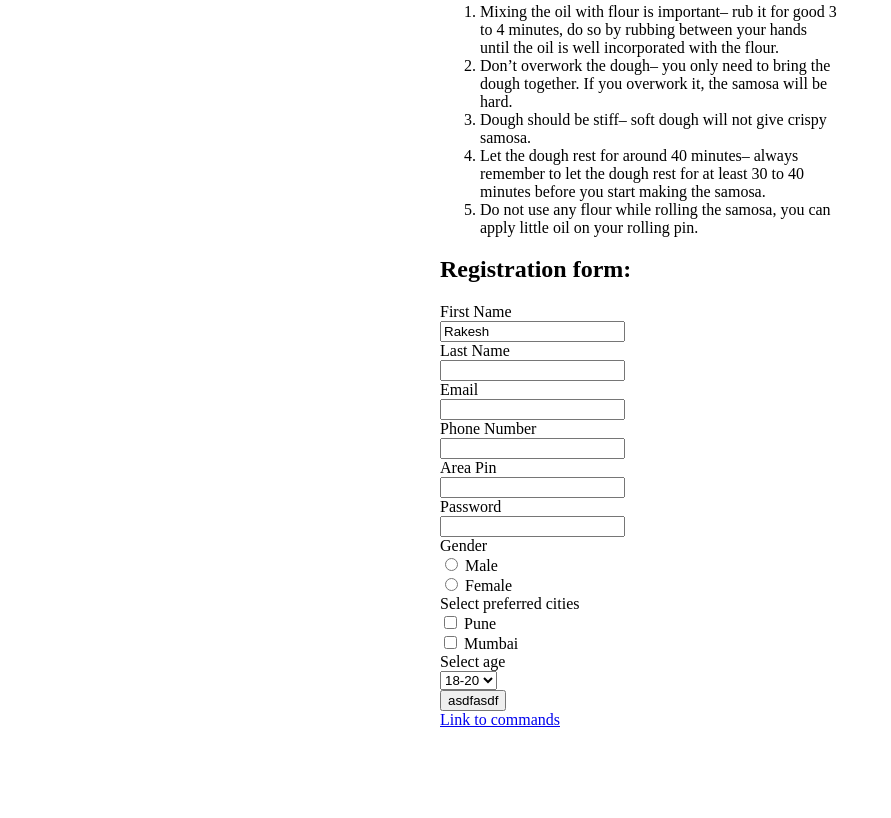
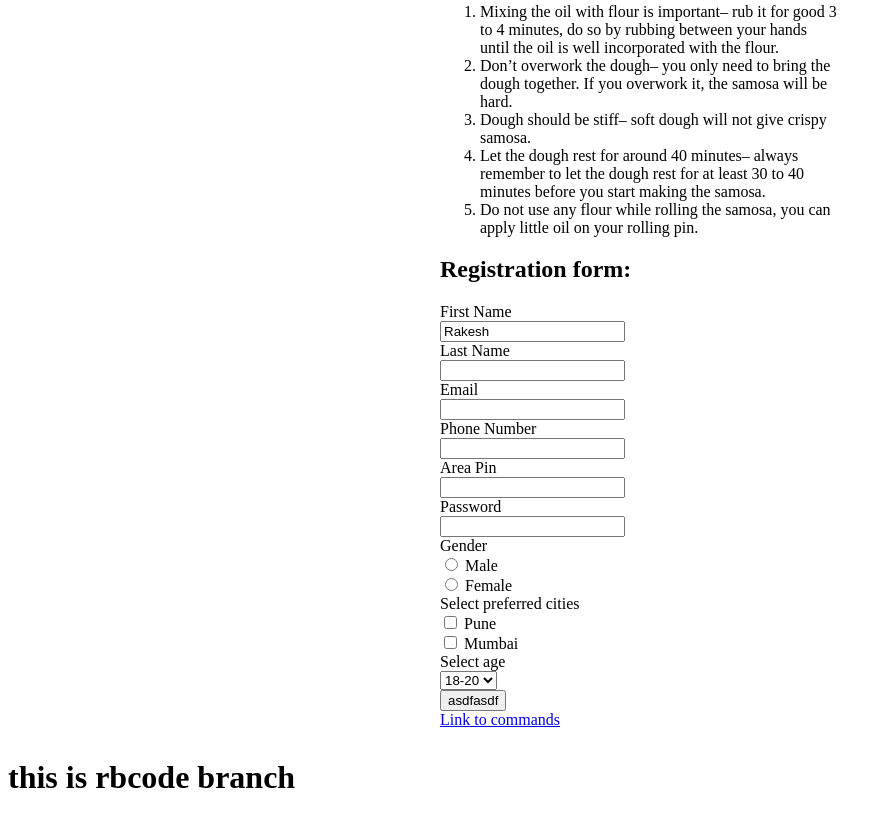
Before and after one commit to bagulrakesh19/firstcode, a plain HTML site: page index.html in a window 1280 px wide. Shown: the part 449-1267 px from the top of the page, without its empty margins (0-891 px from the left). Before the commit the page ends 1208 px from the top, so only its background shows below. Drawn offline with Linux system fonts and the light colour scheme.

Commit message:
testing rbcode branch

```diff
--- a/index.html
+++ b/index.html
@@ -107,6 +107,8 @@
         </form>
         <a href="commands.html">Link to commands</a>
     </section>
-
+    <h1>
+        this is rbcode branch
+    </h1>
 </body>
 </html>
```
